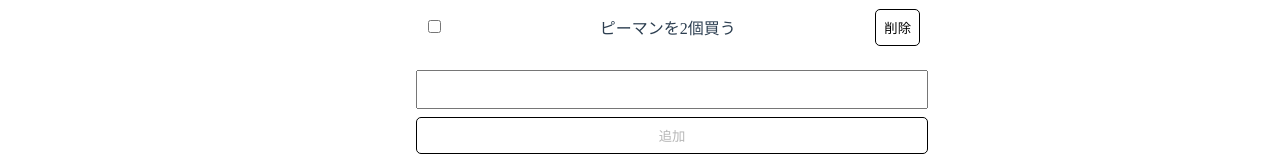
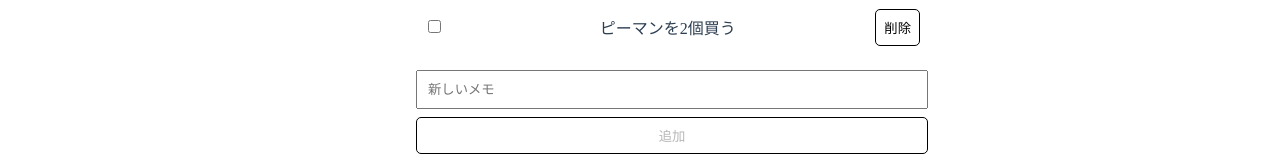
Before and after one commit to webex15-team-6/demo-team-app, a Vue app: page /memo in a window 1280 px wide. Shown: the part 307-467 px from the top of the page. Built offline with nearby package versions, Linux system fonts and the light colour scheme.

Commit message:
入力欄に薄文字で表示・その他細かい修正

```diff
--- a/src/views/MemoApp.vue
+++ b/src/views/MemoApp.vue
@@ -14,7 +14,12 @@
       </li>
     </ul>
     <div class="add-memo-field">
-      <input class="add-memo-field__input" type="text" v-model="inputText" />
+      <input
+        class="add-memo-field__input"
+        type="text"
+        v-model="inputText"
+        placeholder="新しいメモ"
+      />
       <button
         class="add-memo-field__button"
         @click="addMemo"
@@ -52,8 +57,7 @@ export default {
      * メモを追加する
      */
     addMemo() {
-      const tmp = { text: this.inputText }
-      this.memos.push(tmp)
+      this.memos.push({ text: this.inputText, isDone: false })
       this.inputText = ""
     },
     /**
```
